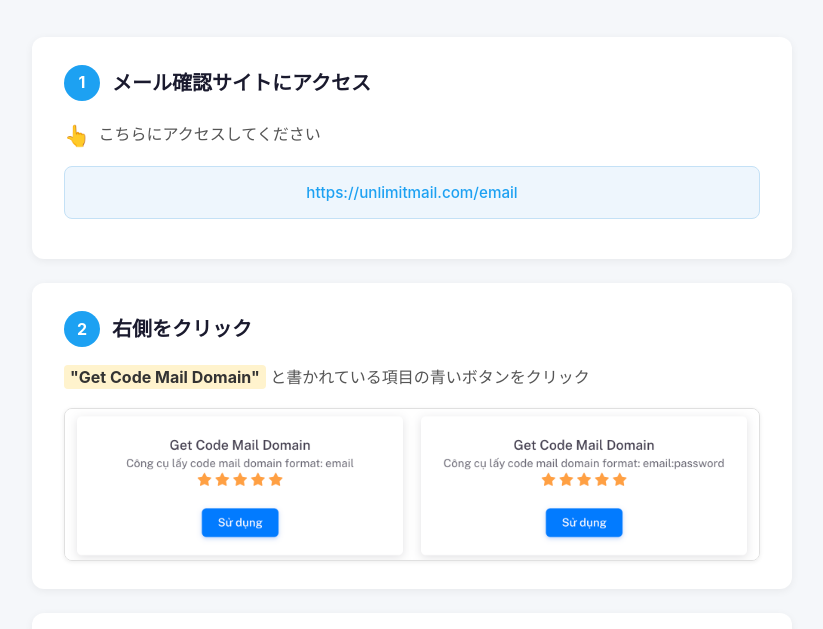
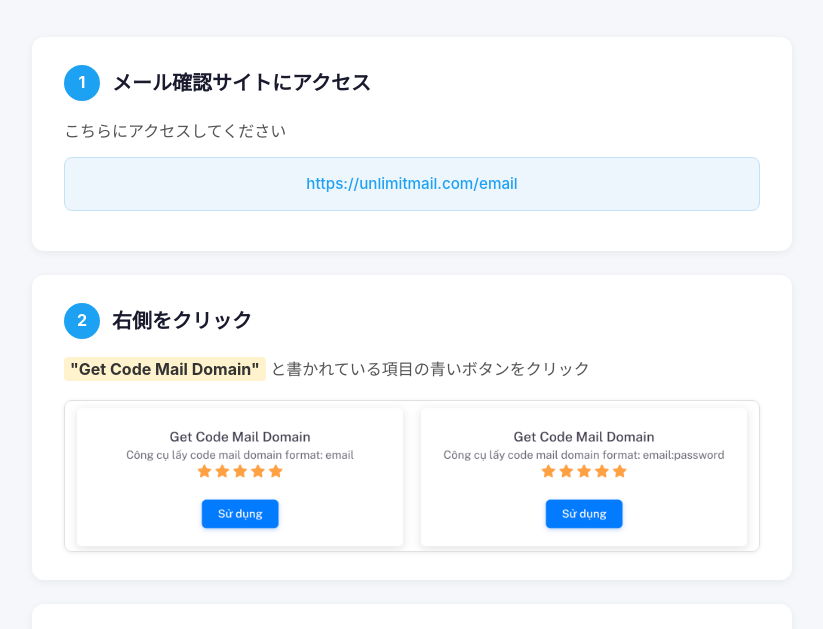
Before and after one commit to koshi07k/x-mail-verification-guide, a plain HTML site: page index.html in a window 1280 px wide. Shown: the part 166-795 px from the top of the page, without its empty margins (228-1051 px from the left). Drawn offline with Linux system fonts and the light colour scheme.

Commit message:
Remove emoji from step 1 text
Co-Authored-By: Claude Opus 4.6 <noreply@anthropic.com>

```diff
--- a/index.html
+++ b/index.html
@@ -151,7 +151,7 @@
         <span class="step-number">1</span>
         メール確認サイトにアクセス
       </h2>
-      <p><span class="point-arrow">👆</span> こちらにアクセスしてください</p>
+      <p>こちらにアクセスしてください</p>
       <a class="link-box" href="https://unlimitmail.com/email" target="_blank" rel="noopener noreferrer">
         https://unlimitmail.com/email
       </a>
```
